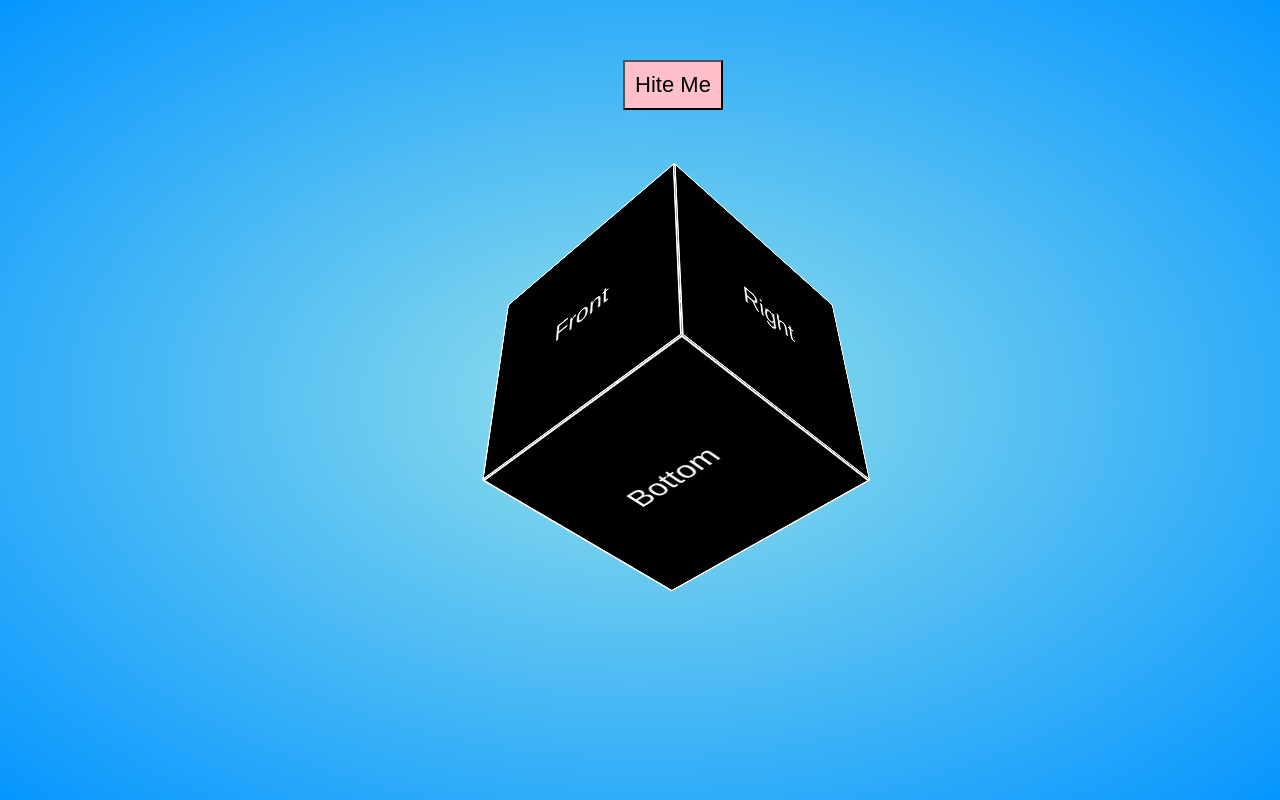
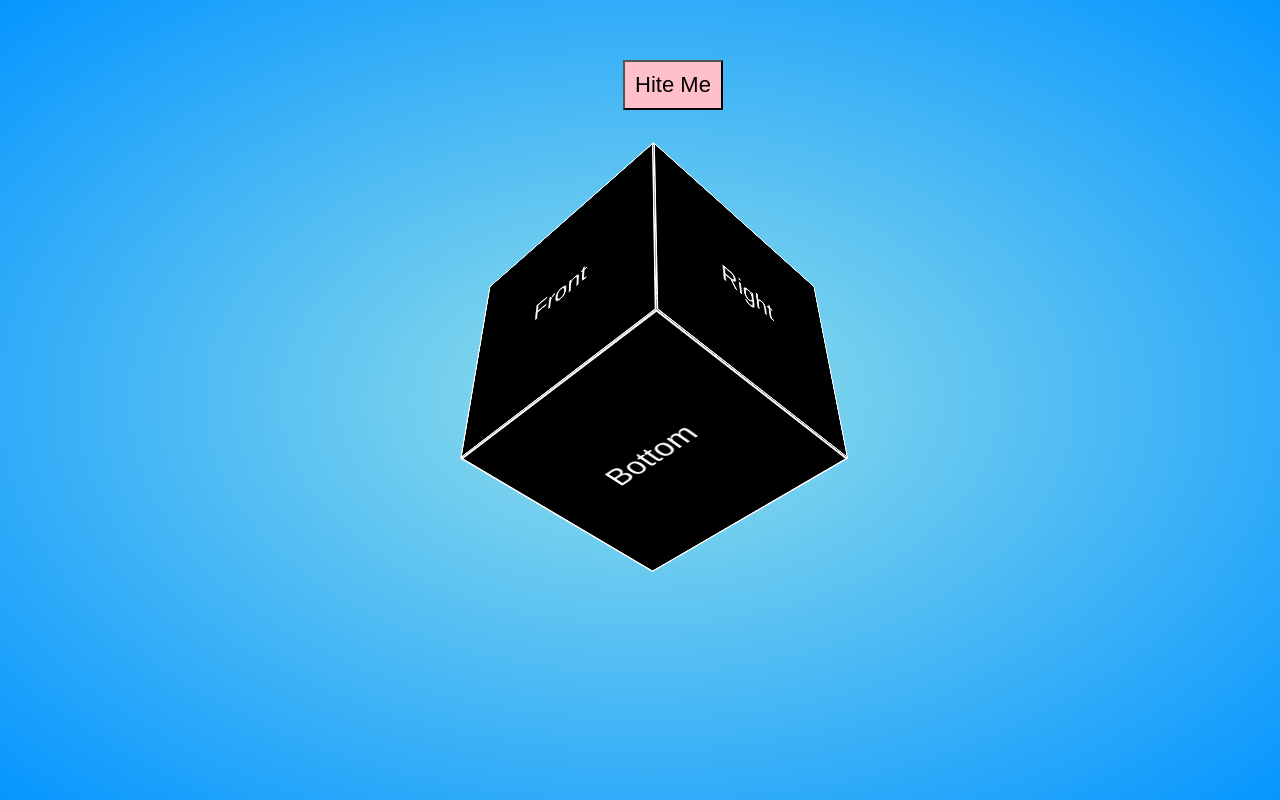
Before and after one commit to Hasul79/Animated-Cube-3D__HTML-CSS, a plain HTML site: page index.html in a window 1280 px wide. Drawn offline with Linux system fonts and the light colour scheme.

Commit message:
add animates

```diff
--- a/style.css
+++ b/style.css
@@ -22,8 +22,8 @@ body{
     height: 250px;
     width: 250px;
     position: absolute;
-    top: 100px;
-    left: 100px;
+    top: 80px;
+    left: 80px;
     /* transform: rotate(-90deg); */
 
 
@@ -53,13 +53,14 @@ body{
     height: 250px;
     width: 250px;
     text-align: center;
-    padding: 100px 8px;
+    padding: 100px 0px;
     color: white;
     background: black;
     border: 2px solid white;
     font-size: 32px;
     box-sizing: border-box;
     position: absolute;
+    transition: all 1s;
 }
 
 #front{
@@ -84,6 +85,23 @@ body{
     top: 125px;
     transform: rotateX(-90deg);
 }
+
+input:focus~ .box #front {
+    transform: translateZ(180px) rotateY(360deg);
+ }
+ input:focus~ .box #back {
+    transform: translateZ(-180px) rotateY(360deg);
+ }
+ input:focus~ .box #left {
+     right: 180px;
+ }
+ input:focus~ .box #top {
+    bottom: 180px;
+ }
+ input:focus~ .box #bottom {
+     top: 180px;
+ }
+
 input{
     height: 50px;
     width: 100px;
```
